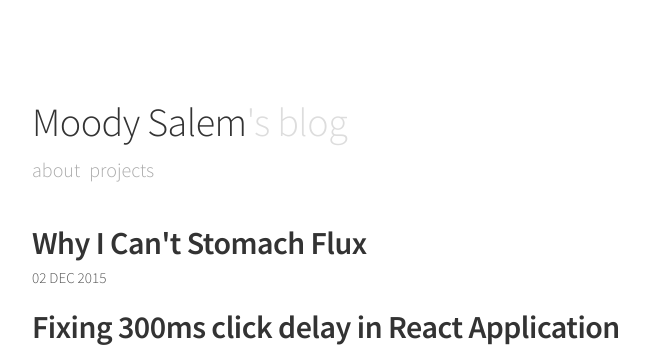
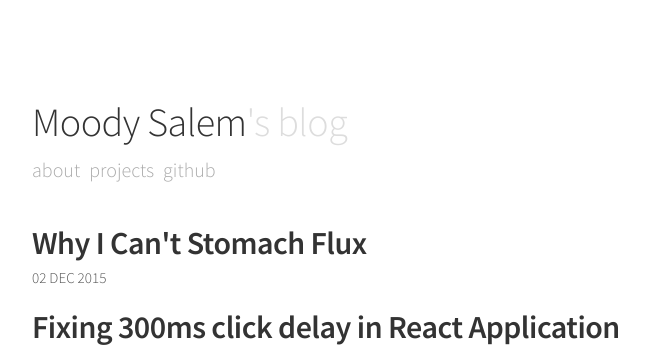
Before and after one commit to moodysalem/moodysalem.github.io, a Jekyll site: the page built from index.html, in a window 1280 px wide. Shown: the top 352 px of the page, without its empty margins (248-897 px from the left). Built offline with Jekyll 4.4.1, drawn with Linux system fonts in a browser that asks for light colours; nearby versions of some CDN libraries; comment, search, counter and statistics services are not loaded.

Commit message:
Add github link

```diff
--- a/_config.yml
+++ b/_config.yml
@@ -11,10 +11,12 @@ markdown:           kramdown
 
 # Navigation
 nav:
-  - name:           "About"
+  - name:           "about"
     href:           "about"
-  - name:           "Projects"
+  - name:           "projects"
     href:           "projects"
+  - name:           "github"
+    href:           "https://github.com/moodysalem"
 
 # Sass
 sass:
--- a/_includes/footer.html
+++ /dev/null
@@ -1,3 +0,0 @@
-<footer class="footer">
-  <div id="gotop">^</div>
-</footer>
```
